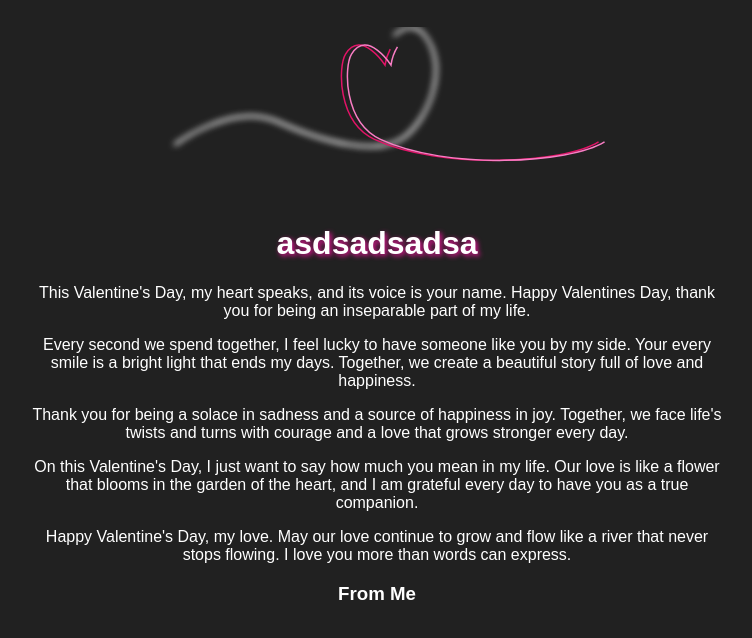
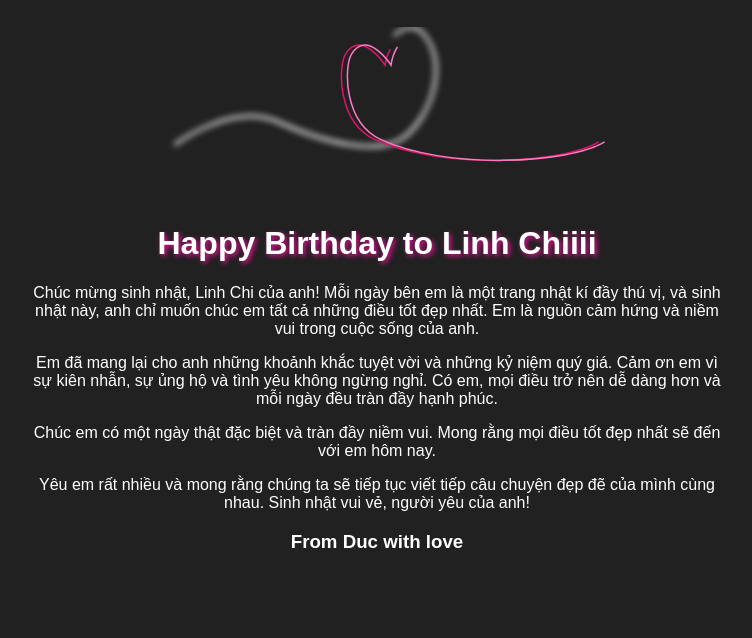
Before and after one commit to luuduc2727/textforu, a plain HTML site: page Valentine.html in a window 1280 px wide. Shown: the whole page, without its empty margins (263-1015 px from the left). Drawn offline with Linux system fonts and the light colour scheme.

Commit message:
Update Valentine.html
fix

```diff
--- a/Valentine.html
+++ b/Valentine.html
@@ -2,7 +2,7 @@
 <html lang="en" >
 <head>
   <meta charset="UTF-8">
-  <title>hello</title>
+  <title>Háp pì bớt đây</title>
   <link rel="stylesheet" href="text.css">
 
 </head>
@@ -27,13 +27,15 @@
   s31.638-47.49,14-69c-8.615-10.506-19.829-1.669-26,7.667c-3.619,5.474-4.667,12.667-4.667,12.667S160.637,12.315,150,29.333
   c-5,8-5.667,45.333,19.333,57C213.574,106.979,295.928,102.42,319,88"/>
 </svg>
-  <h1>asdsadsadsa</h1>
-  <p>This Valentine's Day, my heart speaks, and its voice is your name. Happy Valentines Day, thank you for being an inseparable part of my life.</p>
-  <p>Every second we spend together, I feel lucky to have someone like you by my side. Your every smile is a bright light that ends my days. Together, we create a beautiful story full of love and happiness.</p>
-  <p>Thank you for being a solace in sadness and a source of happiness in joy. Together, we face life's twists and turns with courage and a love that grows stronger every day.</p>
-  <p>On this Valentine's Day, I just want to say how much you mean in my life. Our love is like a flower that blooms in the garden of the heart, and I am grateful every day to have you as a true companion.</p>
-  <p>Happy Valentine's Day, my love. May our love continue to grow and flow like a river that never stops flowing. I love you more than words can express.</p>
-  <h3>From Me</h3>
+<h1>Happy Birthday to Linh Chiiii</h1>
+<p>Chúc mừng sinh nhật, Linh Chi của anh! Mỗi ngày bên em là một trang nhật kí đầy thú vị, và sinh nhật này, anh chỉ muốn chúc em tất cả những điều tốt đẹp nhất. Em là nguồn cảm hứng và niềm vui trong cuộc sống của anh.</p>
+<p>Em đã mang lại cho anh những khoảnh khắc tuyệt vời và những kỷ niệm quý giá. Cảm ơn em vì sự kiên nhẫn, sự ủng hộ và tình yêu không ngừng nghỉ. Có em, mọi điều trở nên dễ dàng hơn và mỗi ngày đều tràn đầy hạnh phúc.</p>
+<p>Chúc em có một ngày thật đặc biệt và tràn đầy niềm vui. Mong rằng mọi điều tốt đẹp nhất sẽ đến với em hôm nay.</p>
+<p>Yêu em rất nhiều và mong rằng chúng ta sẽ tiếp tục viết tiếp câu chuyện đẹp đẽ của mình cùng nhau. Sinh nhật vui vẻ, người yêu của anh!</p>
+
+
+  <h3>From Duc with love</h3>
   </div>
 </body>
+
 </html>
```
